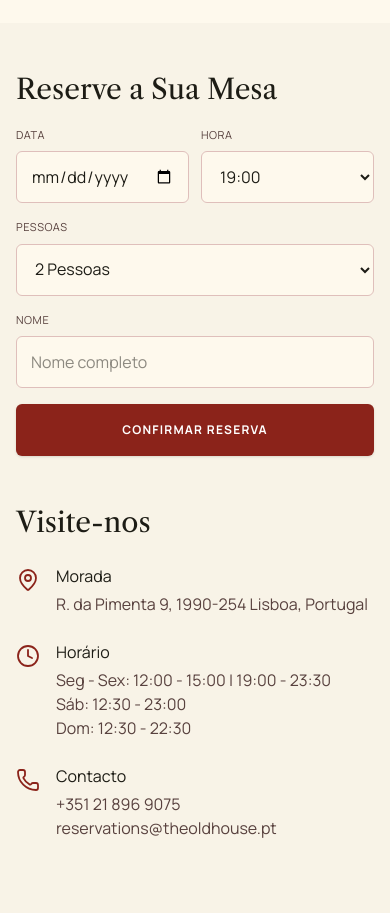
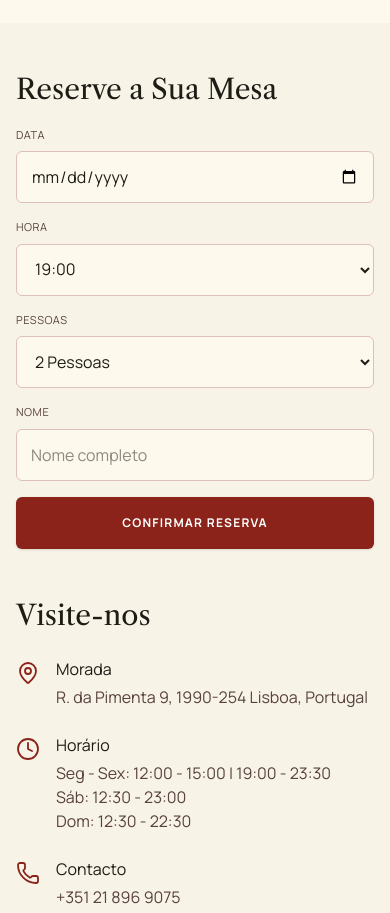
Before and after one commit to andrezhan27/sichuan-restaurant, a Next.js app: page / in a window 390 px wide. Shown: the part 4480-5393 px from the top of the page. Built offline with nearby package versions, Linux system fonts and the light colour scheme; no server answers.

Commit message:
Fixed reservation fields

```diff
--- a/components/landing/ReservationSection.tsx
+++ b/components/landing/ReservationSection.tsx
@@ -11,7 +11,7 @@ export function ReservationSection() {
   const isExternalReservation = restaurantInfo.reservationUrl.startsWith("http");
   const t = translations[language].reservation;
   const fieldClass =
-    "h-13 w-full rounded-md border border-outline-variant bg-surface px-3.5 font-body-md text-base text-on-surface transition-colors focus:border-primary focus:outline-none focus:ring-2 focus:ring-primary/20 md:h-auto md:px-4 md:py-3";
+    "h-13 min-w-0 w-full rounded-md border border-outline-variant bg-surface px-3.5 font-body-md text-base text-on-surface transition-colors focus:border-primary focus:outline-none focus:ring-2 focus:ring-primary/20 md:h-auto md:px-4 md:py-3";
   const labelClass = "mb-2 block font-label-sm text-[11px] uppercase tracking-wider text-on-surface-variant md:text-label-sm";
 
   return (
@@ -23,8 +23,8 @@ export function ReservationSection() {
               {t.title}
             </h2>
             <form className="space-y-4 md:space-y-6">
-              <div className="grid grid-cols-2 gap-3 md:gap-6">
-                <div>
+              <div className="grid grid-cols-1 gap-4 md:grid-cols-2 md:gap-6">
+                <div className="min-w-0">
                   <label className={labelClass} htmlFor="date">
                     {t.date}
                   </label>
@@ -34,7 +34,7 @@ export function ReservationSection() {
                     type="date"
                   />
                 </div>
-                <div>
+                <div className="min-w-0">
                   <label className={labelClass} htmlFor="time">
                     {t.time}
                   </label>
@@ -52,7 +52,7 @@ export function ReservationSection() {
               </div>
 
               <div className="grid grid-cols-1 gap-4 md:grid-cols-2 md:gap-6">
-                <div>
+                <div className="min-w-0">
                   <label
                     className={labelClass}
                     htmlFor="guests"
@@ -69,7 +69,7 @@ export function ReservationSection() {
                     <option>{t.peoplePlus}</option>
                   </select>
                 </div>
-                <div>
+                <div className="min-w-0">
                   <label className={labelClass} htmlFor="name">
                     {t.name}
                   </label>
```
